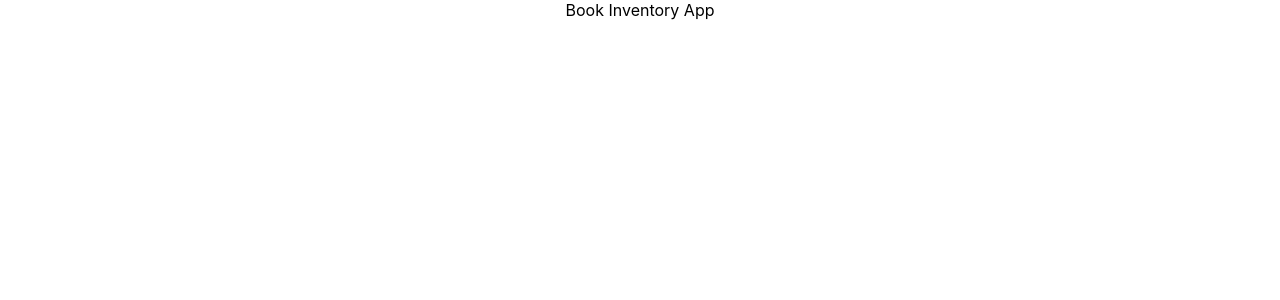
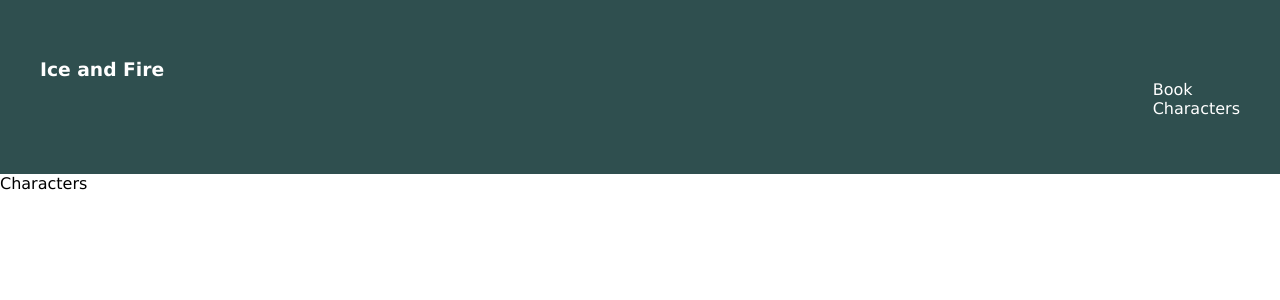
Before and after one commit to siccoo/dro-books, a React (Create React App) app: page /characters in a window 1280 px wide. Shown: the top 300 px of the page. Built offline with nearby package versions, Linux system fonts and the light colour scheme.

Commit message:
updates on App.tsx, Books.tsx, Characters.tsx, App.scss, index.scss & styles.scss

```diff
--- a/src/App.scss
+++ b/src/App.scss
@@ -1,3 +1,33 @@
-.App {
-  text-align: center;
+.app {
+  font-family: "Lucida Sans", "Lucida Sans Regular", "Lucida Grande",
+    "Lucida Sans Unicode", Geneva, Verdana, sans-serif;
+
+  &__header {
+    background: darkslategray;
+    color: #ffffff;
+    padding: 40px;
+    display: flex;
+    justify-content: space-between;
+
+    .app__right {
+      display: flex;
+      justify-content: space-between;
+      margin-top: 2%;
+
+
+      li {
+        list-style-type: none;
+        margin-right: 5%;
+
+      }
+
+      .app__link {
+        color: #ffffff;
+        text-decoration: none;
+      }
+    }
+  }
+
+  &__routes {
+  }
 }
--- a/src/App.tsx
+++ b/src/App.tsx
@@ -1,9 +1,30 @@
+import { Routes, Route, NavLink } from "react-router-dom"
 import './App.scss';
+import Books from "./components/books/Books";
+import Characters from "./components/characters/Characters";
 
 function App() {
   return (
-    <div className="App">
-      Book Inventory App
+    <div className="app">
+      <header className="app__header">
+        <h3>Ice and Fire</h3>
+        <div className="app__right">
+          <ul>
+            <li>
+              <NavLink to="/" className="app__link">Book</NavLink>
+            </li>
+            <li>
+              <NavLink to="/characters" className="app__link">Characters</NavLink>
+            </li>
+          </ul>
+        </div>
+      </header>
+      <div className="app__routes">
+        <Routes>
+          <Route path="/" element={<Books />} />
+          <Route path="/characters" element={<Characters />} />
+        </Routes>
+      </div>
     </div>
   );
 }
--- /dev/null
+++ b/src/components/characters/Characters.tsx
@@ -0,0 +1,7 @@
+const Characters = () => {
+  return (
+    <div>Characters</div>
+  )
+}
+
+export default Characters;
--- a/src/index.scss
+++ b/src/index.scss
@@ -1,13 +1,5 @@
 body {
   margin: 0;
-  font-family: -apple-system, BlinkMacSystemFont, 'Segoe UI', 'Roboto', 'Oxygen',
-    'Ubuntu', 'Cantarell', 'Fira Sans', 'Droid Sans', 'Helvetica Neue',
-    sans-serif;
-  -webkit-font-smoothing: antialiased;
-  -moz-osx-font-smoothing: grayscale;
+  padding: 0;
+  box-sizing: border-box;
 }
-
-code {
-  font-family: source-code-pro, Menlo, Monaco, Consolas, 'Courier New',
-    monospace;
-}
```
Also changed, not shown: src/components/books/Books.tsx (+2 -6 lines), src/assets/scss/styles.scss (added).
